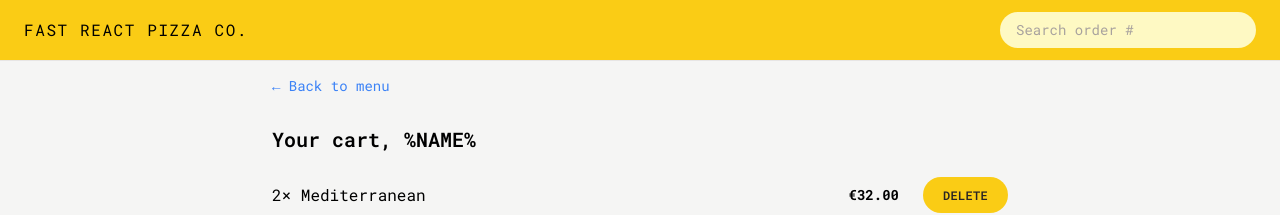
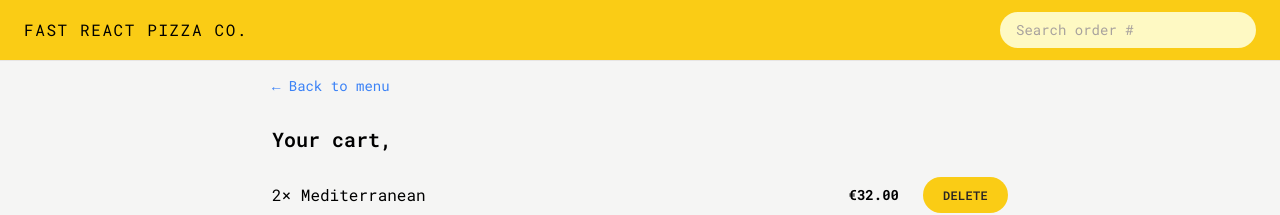
Before and after one commit to mickrubashkin/fast-react-pizza, a React (Vite) app: page /cart in a window 1280 px wide. Shown: the top 215 px of the page. Built offline with nearby package versions, Linux system fonts and the light colour scheme.

Commit message:
Add user state to the store

```diff
--- a/src/features/cart/Cart.jsx
+++ b/src/features/cart/Cart.jsx
@@ -1,6 +1,7 @@
 import LinkButton from '../../ui/LinkButton'
 import Button from '../../ui/Button'
 import CartItem from './CartItem'
+import { useSelector } from 'react-redux'
 
 const fakeCart = [
   {
@@ -27,13 +28,14 @@
 ]
 
 function Cart() {
+  const username = useSelector((store) => store.user.username)
   const cart = fakeCart
 
   return (
     <div className=" px-4 py-3">
       <LinkButton to="/menu">&larr; Back to menu</LinkButton>
 
-      <h2 className="mt-7 text-xl font-semibold">Your cart, %NAME%</h2>
+      <h2 className="mt-7 text-xl font-semibold">Your cart, {username}</h2>
 
       <ul className="mt-3 divide-y divide-stone-200 border-b">
         {cart.map((item) => (
--- a/src/features/order/CreateOrder.jsx
+++ b/src/features/order/CreateOrder.jsx
@@ -8,6 +8,7 @@
 } from 'react-router-dom'
 import { createOrder } from '../../services/apiRestaurant'
 import Button from '../../ui/Button'
+import { useSelector } from 'react-redux'
 
 // https://uibakery.io/regex-library/phone-number
 const isValidPhone = (str) =>
@@ -40,6 +41,7 @@
 ]
 
 function CreateOrder() {
+  const username = useSelector((store) => store.user.username)
   const navigation = useNavigation()
   const isSubmitting = navigation.state === 'submitting'
 
@@ -56,7 +58,13 @@
       <Form method="POST">
         <div className="mb-5 flex flex-col gap-2 sm:flex-row sm:items-center">
           <label className="sm:basis-40">First Name</label>
-          <input className="input grow" type="text" name="customer" required />
+          <input
+            className="input grow"
+            type="text"
+            name="customer"
+            required
+            defaultValue={username}
+          />
         </div>
 
         <div className="mb-5 flex flex-col gap-2 sm:flex-row sm:items-center">
--- a/src/features/user/CreateUser.jsx
+++ b/src/features/user/CreateUser.jsx
@@ -1,11 +1,21 @@
 import { useState } from 'react'
 import Button from '../../ui/Button'
+import { useDispatch } from 'react-redux'
+import { updateName } from './userSlice'
+import { useNavigate } from 'react-router-dom'
 
 function CreateUser() {
   const [username, setUsername] = useState('')
+  const dispatch = useDispatch()
+  const navigate = useNavigate()
 
   function handleSubmit(e) {
     e.preventDefault()
+
+    if (!username) return
+
+    dispatch(updateName(username))
+    navigate('/menu')
   }
 
   return (
--- a/src/ui/Home.jsx
+++ b/src/ui/Home.jsx
@@ -1,6 +1,10 @@
+import { useSelector } from 'react-redux'
 import CreateUser from '../features/user/CreateUser'
+import Button from './Button'
 
 function Home() {
+  const username = useSelector((store) => store.user.username)
+
   return (
     <div className="my-10 px-4 text-center sm:my-16">
       <h1 className="mb-8 text-center text-xl font-semibold md:text-3xl">
@@ -10,7 +14,13 @@
           Straight out of the oven, straight to you.
         </span>
       </h1>
-      <CreateUser />
+      {username === '' ? (
+        <CreateUser />
+      ) : (
+        <Button to="/menu" type="primary">
+          continue ordering, {username}
+        </Button>
+      )}
     </div>
   )
 }
```
